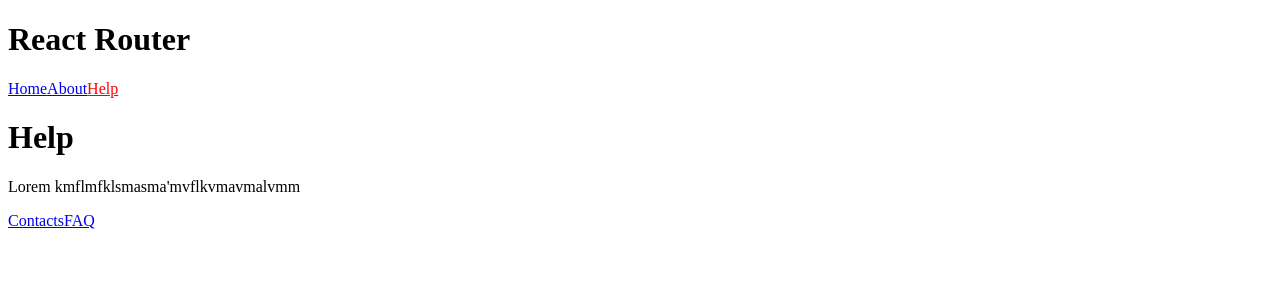
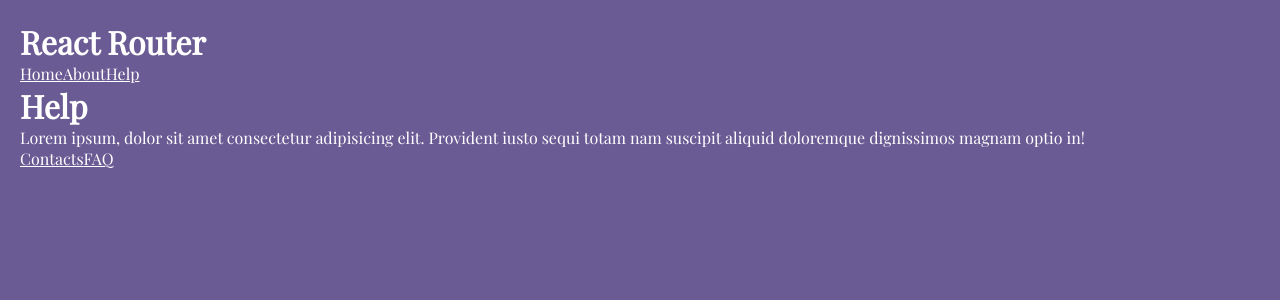
Before and after one commit to CherokeeX/react-router, a React (Create React App) app: page /help in a window 1280 px wide. Shown: the top 300 px of the page. Built offline with nearby package versions, Linux system fonts and the light colour scheme.

Commit message:
painting

```diff
--- a/src/index.css
+++ b/src/index.css
@@ -1,3 +1,23 @@
-.active {
-    color : red
+
+
+  @import url('https://fonts.googleapis.com/css2?family=Open+Sans:wght@300;400&family=Playfair+Display&display=swap');
+
+@import url('https://cdnjs.cloudflare.com/ajax/libs/font-awesome/6.2.1/css/all.min.css');
+:root{
+    --primary: #feb236;
+    --secondary: #6b5b95;
 }
+
+*{
+    box-sizing: border-box;
+    margin: 0;
+    padding: 0;
+    color: white;
+}
+
+body{
+    font-family: 'Open Sans', sans-serif;
+font-family: 'Playfair Display', serif;
+padding: 20px;
+background-color: var(--secondary);
+}
--- a/src/layouts/HelpLayout.js
+++ b/src/layouts/HelpLayout.js
@@ -6,7 +6,7 @@
         <h1>Help
         </h1>
 
-        <p> Lorem kmflmfklsmasma'mvflkvmavmalvmm</p>
+        <p>Lorem ipsum, dolor sit amet consectetur adipisicing elit. Provident iusto sequi totam nam suscipit aliquid doloremque dignissimos magnam optio in!</p>
 <nav>
     <NavLink to ='contacts' >Contacts</NavLink>
     <NavLink to ='askme' >FAQ</NavLink>
--- a/src/pages/help/Askme.js
+++ b/src/pages/help/Askme.js
@@ -5,7 +5,7 @@
         <div className="askme">
             <h3>Sik sorulan sorular</h3>
             <div className="questions">
-                lorem..... dllds,flsfmslfm
+                <p>Lorem ipsum, dolor sit amet consectetur adipisicing elit. Provident iusto sequi totam nam suscipit aliquid doloremque dignissimos magnam optio in!  </p>
             </div>
         </div>
     );
--- /dev/null
+++ b/src/pages/help/deneme.html
@@ -0,0 +1 @@
+Lorem ipsum, dolor sit amet consectetur adipisicing elit. Provident iusto sequi totam nam suscipit aliquid doloremque dignissimos magnam optio in!
```
